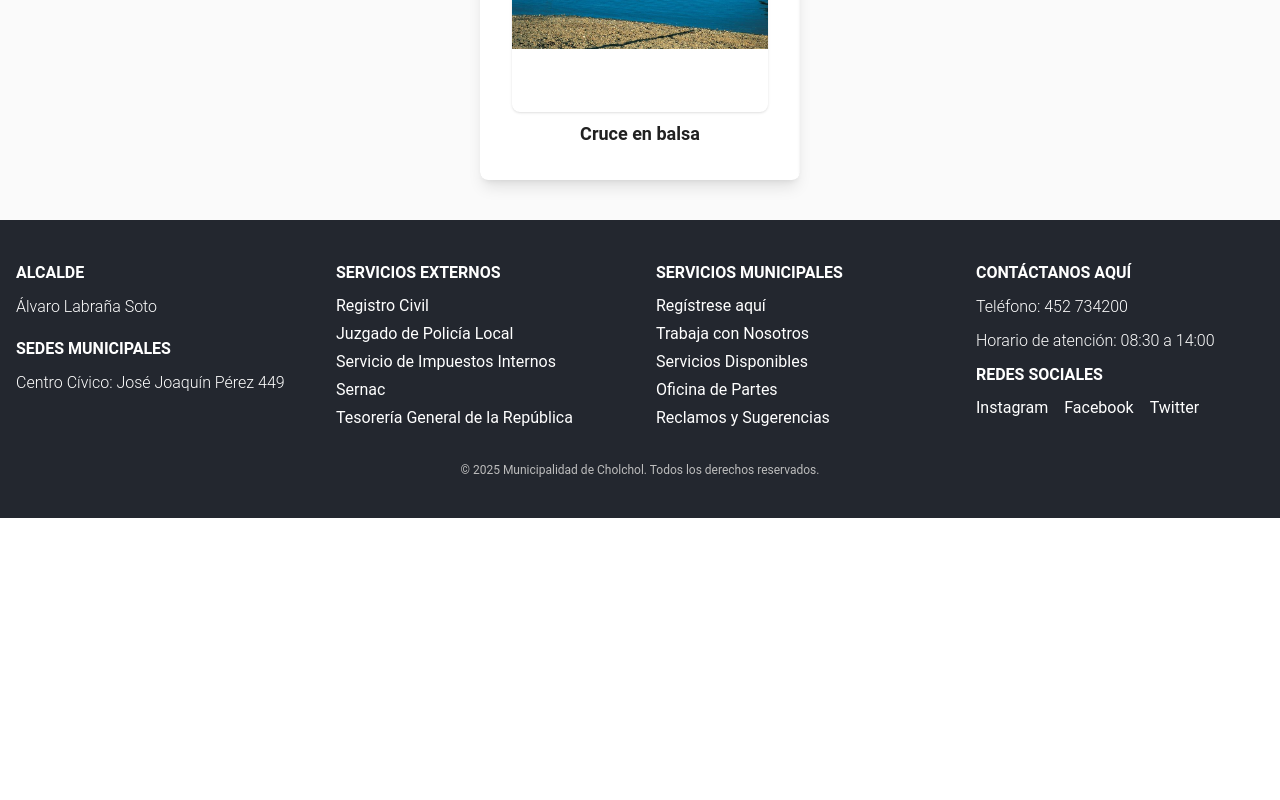
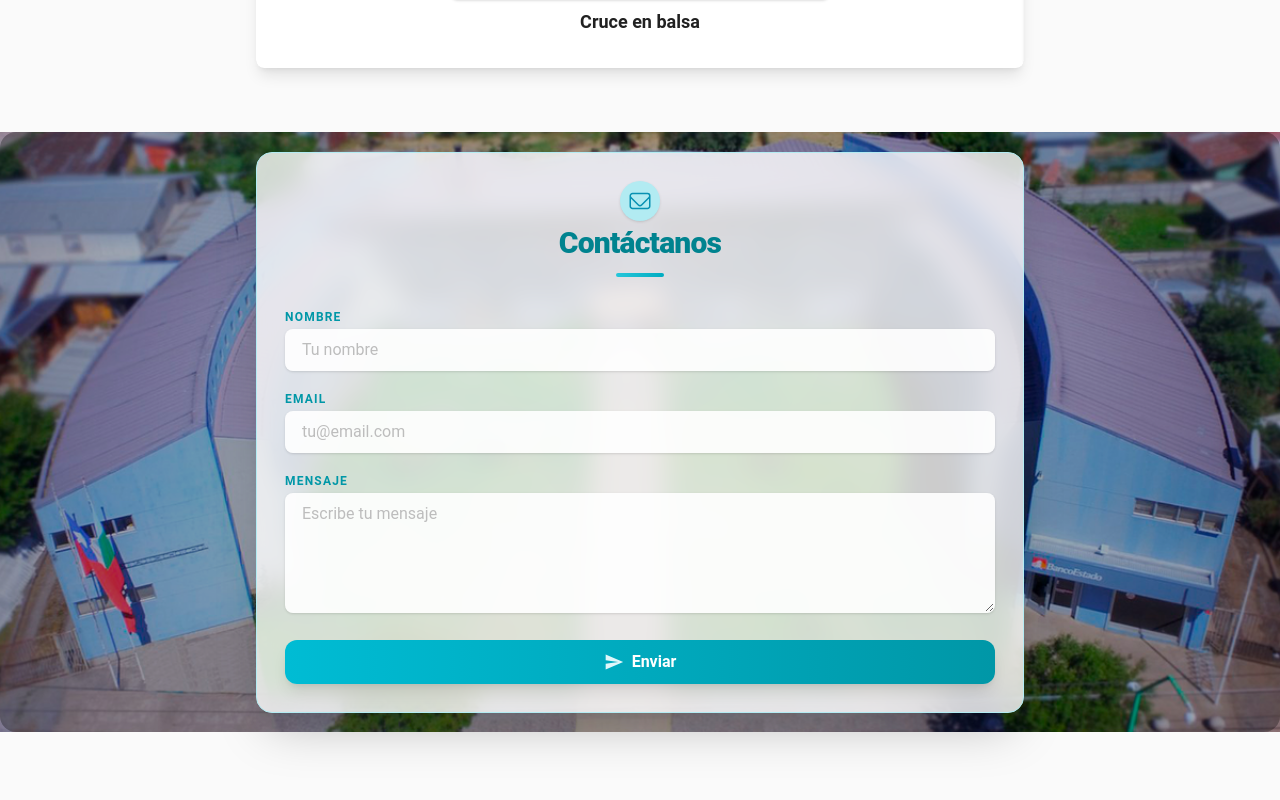
Before and after one commit to felipeDev303/ev2-landing-muni, a React (Vite) app: page / in a window 1280 px wide. Shown: the part 1480-2280 px from the top of the page. Before the commit the page ends 1998 px from the top, so only its background shows below. Built offline with nearby package versions, Linux system fonts and the light colour scheme; the HTML template or start-up script is replaced by a standard one.

Commit message:
feat: add landing page components with navigation, carousels and contact form

```diff
--- a/index.html
+++ b/index.html
@@ -1,6 +1,7 @@
 <!doctype html>
 <html lang="en">
   <head>
+    <link rel="icon" type="image/png" href="/logo-muni.png" />
     <meta charset="UTF-8" />
     <link rel="icon" type="image/svg+xml" href="/vite.svg" />
     <meta name="viewport" content="width=device-width, initial-scale=1.0" />
--- a/src/App.jsx
+++ b/src/App.jsx
@@ -4,6 +4,7 @@ import HeroSection from "./HeroSection";
 import HeroActions from "./HeroActions";
 
 import TouristCarousel from "./TouristCarousel";
+import ContactForm from "./ContactForm";
 import Footer from "./Footer";
 import { Button, Typography } from "@material-tailwind/react";
 import {
@@ -30,6 +31,7 @@ function App() {
         <TouristCarousel />
       </section>
 
+      <ContactForm />
       <Footer />
     </div>
   );
--- /dev/null
+++ b/src/ContactForm.jsx
@@ -0,0 +1,186 @@
+import React, { useState } from "react";
+
+function validateEmail(email) {
+  // Simple email regex
+  return /^[^\s@]+@[^\s@]+\.[^\s@]+$/.test(email);
+}
+
+export default function ContactForm() {
+  const [values, setValues] = useState({ nombre: "", email: "", mensaje: "" });
+  const [touched, setTouched] = useState({});
+  const [errors, setErrors] = useState({});
+  const [success, setSuccess] = useState("");
+  const [submitting, setSubmitting] = useState(false);
+
+  function validate(fieldValues = values) {
+    let temp = { ...errors };
+    if ("nombre" in fieldValues)
+      temp.nombre = !fieldValues.nombre ? "El nombre es obligatorio" : "";
+    if ("email" in fieldValues)
+      temp.email = !fieldValues.email
+        ? "El email es obligatorio"
+        : !validateEmail(fieldValues.email)
+        ? "Formato de email inválido"
+        : "";
+    if ("mensaje" in fieldValues)
+      temp.mensaje = !fieldValues.mensaje ? "El mensaje es obligatorio" : "";
+    setErrors({ ...temp });
+    return Object.values(temp).every((x) => x === "");
+  }
+
+  const handleChange = (e) => {
+    const { name, value } = e.target;
+    setValues({ ...values, [name]: value });
+    setTouched({ ...touched, [name]: true });
+    validate({ ...values, [name]: value });
+  };
+
+  const handleBlur = (e) => {
+    const { name } = e.target;
+    setTouched({ ...touched, [name]: true });
+    validate(values);
+  };
+
+  const handleSubmit = (e) => {
+    e.preventDefault();
+    if (validate()) {
+      setSubmitting(true);
+      setTimeout(() => {
+        setSubmitting(false);
+        setSuccess("¡Tu mensaje fue enviado exitosamente!");
+        setValues({ nombre: "", email: "", mensaje: "" });
+        setTouched({});
+        setErrors({});
+        setTimeout(() => setSuccess(""), 4000);
+      }, 1200);
+    } else {
+      setSuccess("");
+      setTouched({ nombre: true, email: true, mensaje: true });
+    }
+  };
+
+  return (
+    <div
+      className="relative w-full min-h-[600px] flex items-center justify-center mt-16 mb-20 px-2"
+      style={{
+        backgroundImage: 'url(/municipalidad.png)',
+        backgroundSize: 'cover',
+        backgroundPosition: 'center',
+        backgroundRepeat: 'no-repeat',
+      }}
+    >
+      {/* Overlay oscuro para mejorar legibilidad */}
+      <div className="absolute inset-0 bg-black/40 md:bg-black/30 rounded-2xl pointer-events-none" />
+      <form
+        className="relative z-10 w-full max-w-xs md:max-w-2xl lg:max-w-3xl mx-auto bg-white/80 backdrop-blur-md rounded-2xl shadow-2xl border border-cyan-100 p-4 md:p-7 flex flex-col gap-5"
+        onSubmit={handleSubmit}
+        noValidate
+      >
+        <div className="flex flex-col items-center mb-3">
+          <span className="inline-flex items-center justify-center w-10 h-10 rounded-full bg-cyan-100 mb-1 shadow">
+            <svg xmlns="http://www.w3.org/2000/svg" fill="none" viewBox="0 0 24 24" strokeWidth={1.5} stroke="#0891b2" className="w-6 h-6">
+              <path strokeLinecap="round" strokeLinejoin="round" d="M21.75 6.75v10.5a2.25 2.25 0 01-2.25 2.25h-15a2.25 2.25 0 01-2.25-2.25V6.75m19.5 0A2.25 2.25 0 0019.5 4.5h-15a2.25 2.25 0 00-2.25 2.25m19.5 0v.243a2.25 2.25 0 01-.659 1.591l-7.5 7.5a2.25 2.25 0 01-3.182 0l-7.5-7.5A2.25 2.25 0 012.25 6.993V6.75" />
+            </svg>
+          </span>
+          <h2 className="text-2xl md:text-3xl font-extrabold text-cyan-800 text-center tracking-tight mb-1">
+            Contáctanos
+          </h2>
+          <span className="block w-12 h-1 mt-2 rounded-full bg-gradient-to-r from-cyan-400 to-cyan-600 mx-auto" />
+        </div>
+      <div>
+        <label htmlFor="nombre" className="block text-xs font-bold text-cyan-700 tracking-widest uppercase mb-1">
+          Nombre
+        </label>
+        <input
+          type="text"
+          id="nombre"
+          name="nombre"
+          value={values.nombre}
+          onChange={handleChange}
+          onBlur={handleBlur}
+          className={`w-full px-3 py-2 md:px-4 md:py-2 text-sm md:text-base bg-white/90 rounded-lg shadow focus:outline-none focus:ring-2 focus:ring-cyan-400 focus:border-cyan-500 border border-transparent transition-all placeholder-gray-400 ${
+            errors.nombre && touched.nombre ? "border-red-400 focus:ring-red-400" : ""
+          }`}
+          placeholder="Tu nombre"
+        />
+        {errors.nombre && touched.nombre && (
+          <div className="flex items-center gap-2 mt-1 text-red-700 bg-red-100/70 rounded px-2 py-1 text-xs font-medium">
+            <svg xmlns="http://www.w3.org/2000/svg" className="w-4 h-4" fill="none" viewBox="0 0 24 24" stroke="currentColor"><path strokeLinecap="round" strokeLinejoin="round" strokeWidth="2" d="M12 9v2m0 4h.01M21 12c0 4.97-4.03 9-9 9s-9-4.03-9-9 4.03-9 9-9 9 4.03 9 9z" /></svg>
+            {errors.nombre}
+          </div>
+        )}
+      </div>
+      <div>
+        <label htmlFor="email" className="block text-xs font-bold text-cyan-700 tracking-widest uppercase mb-1">
+          Email
+        </label>
+        <input
+          type="email"
+          id="email"
+          name="email"
+          value={values.email}
+          onChange={handleChange}
+          onBlur={handleBlur}
+          className={`w-full px-3 py-2 md:px-4 md:py-2 text-sm md:text-base bg-white/90 rounded-lg shadow focus:outline-none focus:ring-2 focus:ring-cyan-400 focus:border-cyan-500 border border-transparent transition-all placeholder-gray-400 ${
+            errors.email && touched.email ? "border-red-400 focus:ring-red-400" : ""
+          }`}
+          placeholder="tu@email.com"
+        />
+        {errors.email && touched.email && (
+          <div className="flex items-center gap-2 mt-1 text-red-700 bg-red-100/70 rounded px-2 py-1 text-xs font-medium">
+            <svg xmlns="http://www.w3.org/2000/svg" className="w-4 h-4" fill="none" viewBox="0 0 24 24" stroke="currentColor"><path strokeLinecap="round" strokeLinejoin="round" strokeWidth="2" d="M12 9v2m0 4h.01M21 12c0 4.97-4.03 9-9 9s-9-4.03-9-9 4.03-9 9-9 9 4.03 9 9z" /></svg>
+            {errors.email}
+          </div>
+        )}
+      </div>
+      <div>
+        <label htmlFor="mensaje" className="block text-xs font-bold text-cyan-700 tracking-widest uppercase mb-1">
+          Mensaje
+        </label>
+        <textarea
+          id="mensaje"
+          name="mensaje"
+          value={values.mensaje}
+          onChange={handleChange}
+          onBlur={handleBlur}
+          className={`w-full px-3 py-2 md:px-4 md:py-2 text-sm md:text-base bg-white/90 rounded-lg shadow focus:outline-none focus:ring-2 focus:ring-cyan-400 focus:border-cyan-500 border border-transparent min-h-[80px] md:min-h-[120px] resize-y transition-all placeholder-gray-400 ${
+            errors.mensaje && touched.mensaje ? "border-red-400 focus:ring-red-400" : ""
+          }`}
+          placeholder="Escribe tu mensaje"
+        />
+        {errors.mensaje && touched.mensaje && (
+          <div className="flex items-center gap-2 mt-1 text-red-700 bg-red-100/70 rounded px-2 py-1 text-xs font-medium">
+            <svg xmlns="http://www.w3.org/2000/svg" className="w-4 h-4" fill="none" viewBox="0 0 24 24" stroke="currentColor"><path strokeLinecap="round" strokeLinejoin="round" strokeWidth="2" d="M12 9v2m0 4h.01M21 12c0 4.97-4.03 9-9 9s-9-4.03-9-9 4.03-9 9-9 9 4.03 9 9z" /></svg>
+            {errors.mensaje}
+          </div>
+        )}
+      </div>
+      <button
+        type="submit"
+        className="bg-gradient-to-r from-cyan-500 to-cyan-700 hover:from-cyan-600 hover:to-cyan-800 text-white font-bold py-2 px-6 md:py-2.5 md:px-8 text-base rounded-xl shadow-lg hover:shadow-2xl transition-all duration-300 transform hover:-translate-y-1 disabled:opacity-60 disabled:cursor-not-allowed"
+        disabled={submitting}
+      >
+        {submitting ? (
+          <span className="flex items-center gap-2 justify-center">
+            <svg className="animate-spin w-5 h-5 text-white" fill="none" viewBox="0 0 24 24"><circle className="opacity-25" cx="12" cy="12" r="10" stroke="currentColor" strokeWidth="4"></circle><path className="opacity-75" fill="currentColor" d="M4 12a8 8 0 018-8v8z"></path></svg>
+            Enviando...
+          </span>
+        ) : (
+          <span className="flex items-center gap-2 justify-center group">
+            <svg xmlns="http://www.w3.org/2000/svg" className="w-5 h-5 transition-transform duration-300 group-hover:translate-x-1 group-hover:-rotate-12 text-cyan-50" fill="currentColor" viewBox="0 0 24 24">
+              <path d="M2.01 21l20.99-9-20.99-9-.01 7 15 2-15 2z" />
+            </svg>
+            Enviar
+          </span>
+        )}
+      </button>
+      {success && (
+        <div className="flex items-center gap-2 justify-center mt-2 py-2 px-4 rounded bg-green-100/80 text-green-800 font-semibold text-center text-base shadow">
+          <svg xmlns="http://www.w3.org/2000/svg" className="w-5 h-5" fill="none" viewBox="0 0 24 24" stroke="currentColor"><path strokeLinecap="round" strokeLinejoin="round" strokeWidth="2" d="M5 13l4 4L19 7" /></svg>
+          {success}
+        </div>
+      )}
+    </form>
+  </div>
+  );
+}
--- a/src/InfoCarousel.jsx
+++ b/src/InfoCarousel.jsx
@@ -43,7 +43,7 @@ const infoSlides = [
 export default function InfoCarousel() {
   return (
     <div className="w-full mb-8">
-      <div className="w-full max-w-xs mx-auto px-2 sm:px-0">
+      <div className="w-full max-w-xs md:max-w-2xl lg:max-w-3xl mx-auto px-2 sm:px-0">
         <Carousel
           className="rounded-lg shadow-lg"
           transition={{ type: "tween", duration: 0.5 }}
--- a/src/MultiLevelNavbar.jsx
+++ b/src/MultiLevelNavbar.jsx
@@ -117,7 +117,7 @@ function NavMenuItem({ label, href, submenu }) {
             <Button
               {...triggers}
               variant="text"
-              className="flex items-center gap-1 px-3 py-2 text-gray-900 font-light hover:font-semibold hover:text-cyan-900 focus:outline-none capitalize bg-transparent border-none shadow-none"
+              className="flex items-center gap-1 px-3 py-2 text-gray-900 font-light hover:font-semibold focus:outline-none capitalize bg-transparent border-none shadow-none"
             >
               {label}
               <ChevronDownIcon
@@ -195,7 +195,7 @@ function TopBar() {
             href="https://www.portaltransparencia.cl/PortalPdT/ingreso-sai-v2?idOrg=498"
             target="_blank"
             rel="noopener noreferrer"
-            className="text-xs sm:text-sm bg-transparent text-gray-300 font-light hover:font-bold border-none shadow-none"
+            className="text-xs sm:text-sm bg-transparent text-gray-300 font-light hover:text-white border-none shadow-none"
           >
             SOLICITAR INFORMACIÓN
           </Button>
@@ -204,7 +204,7 @@ function TopBar() {
             href="https://www.portaltransparencia.cl/PortalPdT/directorio-de-organismos-regulados/?org=MU045"
             target="_blank"
             rel="noopener noreferrer"
-            className="text-xs sm:text-sm bg-transparent text-gray-300 font-light hover:font-bold border-none shadow-none"
+            className="text-xs sm:text-sm bg-transparent text-gray-300 font-light hover:text-white border-none shadow-none"
           >
             TRANSPARENCIA ACTIVA
           </Button>
@@ -213,7 +213,7 @@ function TopBar() {
             href="https://www.leylobby.gob.cl/instituciones/MU045"
             target="_blank"
             rel="noopener noreferrer"
-            className="text-xs sm:text-sm bg-transparent text-gray-300 font-light hover:font-bold border-none shadow-none"
+            className="text-xs sm:text-sm bg-transparent text-gray-300 font-light hover:text-white border-none shadow-none"
           >
             PLATAFORMA LEY LOBBY
           </Button>
@@ -226,7 +226,7 @@ function TopBar() {
           href="https://www.portaltransparencia.cl/PortalPdT/ingreso-sai-v2?idOrg=498"
           target="_blank"
           rel="noopener noreferrer"
-          className="text-xs bg-transparent text-gray-300 font-light hover:font-bold border-none shadow-none"
+          className="text-xs bg-transparent text-gray-300 font-light hover:text-white border-none shadow-none"
         >
           SOLICITAR INFORMACIÓN
         </Button>
@@ -235,7 +235,7 @@ function TopBar() {
           href="https://www.portaltransparencia.cl/PortalPdT/directorio-de-organismos-regulados/?org=MU045"
           target="_blank"
           rel="noopener noreferrer"
-          className="text-xs bg-transparent text-gray-300 font-light hover:font-bold border-none shadow-none"
+          className="text-xs bg-transparent text-gray-300 font-light hover:text-white border-none shadow-none"
         >
           TRANSPARENCIA ACTIVA
         </Button>
@@ -244,7 +244,7 @@ function TopBar() {
           href="https://www.leylobby.gob.cl/instituciones/MU045"
           target="_blank"
           rel="noopener noreferrer"
-          className="text-xs bg-transparent text-gray-300 font-light hover:font-bold border-none shadow-none"
+          className="text-xs bg-transparent text-gray-300 font-light hover:text-white border-none shadow-none"
         >
           PLATAFORMA LEY LOBBY
         </Button>
--- a/src/TouristCarousel.jsx
+++ b/src/TouristCarousel.jsx
@@ -15,7 +15,7 @@ const touristImages = [
 export default function TouristCarousel() {
   return (
     <div className="w-full mt-8">
-      <div className="w-full max-w-xs mx-auto px-2 sm:px-0">
+      <div className="w-full max-w-xs md:max-w-2xl lg:max-w-3xl mx-auto px-2 sm:px-0">
         <Carousel
           className="rounded-lg shadow-lg"
           transition={{ type: "tween", duration: 0.5 }}
```
